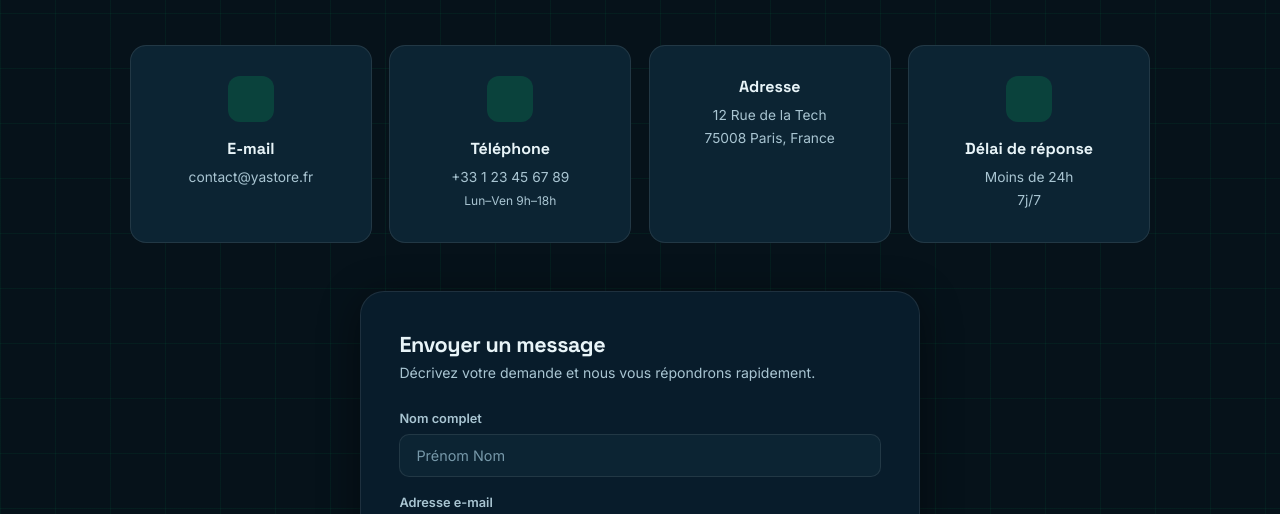
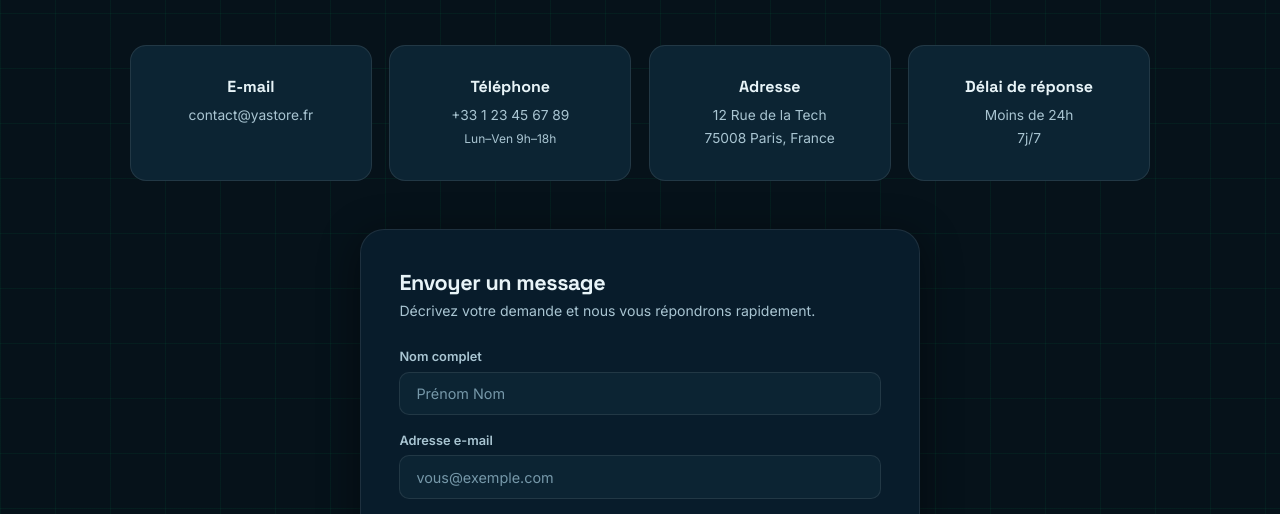
Before and after one commit to akliyounes2003-beep/akliyounes2003-beep.io, a plain HTML site: page contact.html in a window 1280 px wide. Shown: the part 207-721 px from the top of the page. Drawn offline with Linux system fonts and the light colour scheme.

Commit message:
Remove empty feature-icon divs from contact.html
Removed unnecessary feature-icon divs from contact cards.

```diff
--- a/contact.html
+++ b/contact.html
@@ -45,22 +45,18 @@
     <!-- Info cards -->
     <div style="display:grid;grid-template-columns:repeat(auto-fit,minmax(200px,1fr));gap:1.1rem;margin-bottom:3rem;">
          <div class="feature-card reveal" style="text-align:center;">
-        <div class="feature-icon" style="margin:0 auto 1rem;"></div>
         <h3 class="feature-title">E-mail</h3>
         <p class="feature-desc">contact@yastore.fr</p>
       </div>
       <div class="feature-card reveal" style="text-align:center;">
-        <div class="feature-icon" style="margin:0 auto 1rem;"></div>
         <h3 class="feature-title">Téléphone</h3>
         <p class="feature-desc">+33 1 23 45 67 89<br><span style="font-size:0.75rem;">Lun–Ven 9h–18h</span></p>
       </div>
       <div class="feature-card reveal" style="text-align:center;">
-
         <h3 class="feature-title">Adresse</h3>
         <p class="feature-desc">12 Rue de la Tech<br>75008 Paris, France</p>
       </div>
       <div class="feature-card reveal" style="text-align:center;">
-        <div class="feature-icon" style="margin:0 auto 1rem;"></div>
         <h3 class="feature-title">Délai de réponse</h3>
         <p class="feature-desc">Moins de 24h<br>7j/7</p>
       </div>
```
